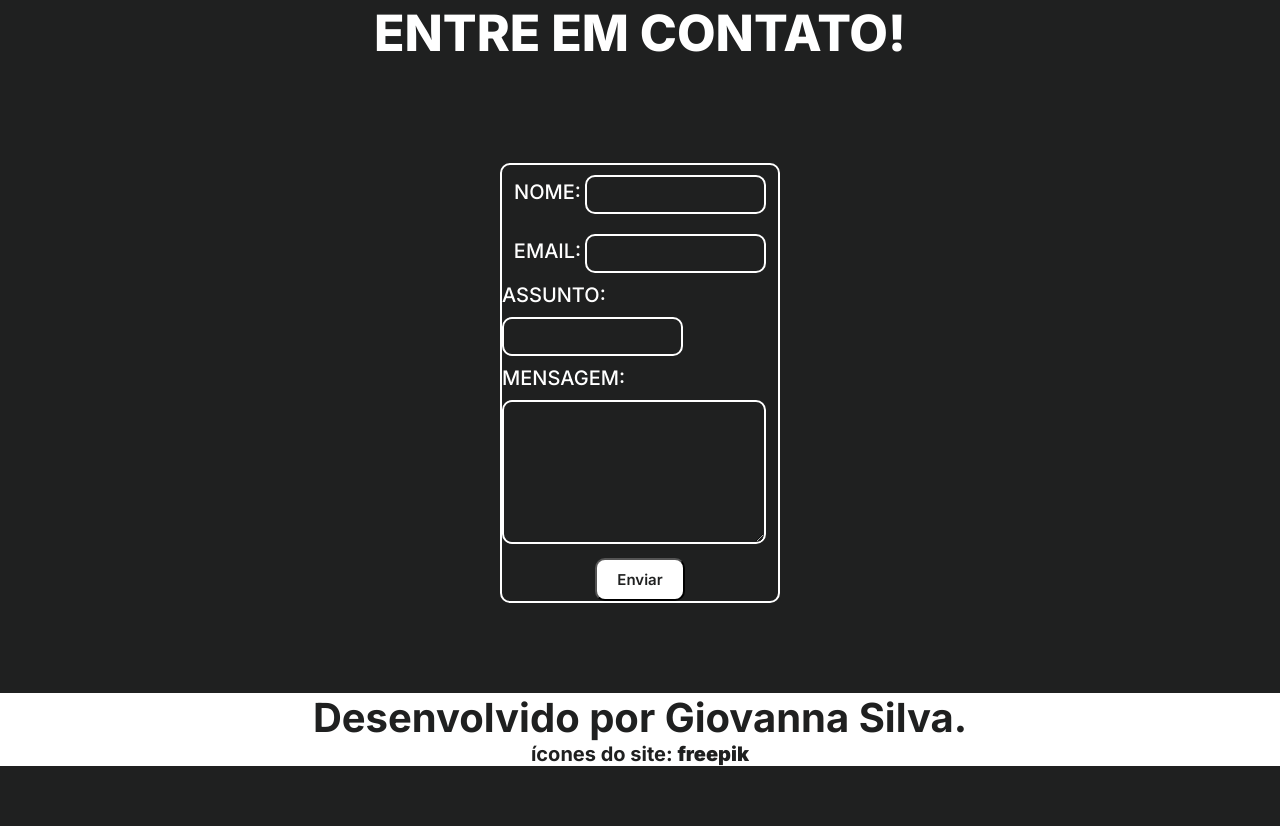
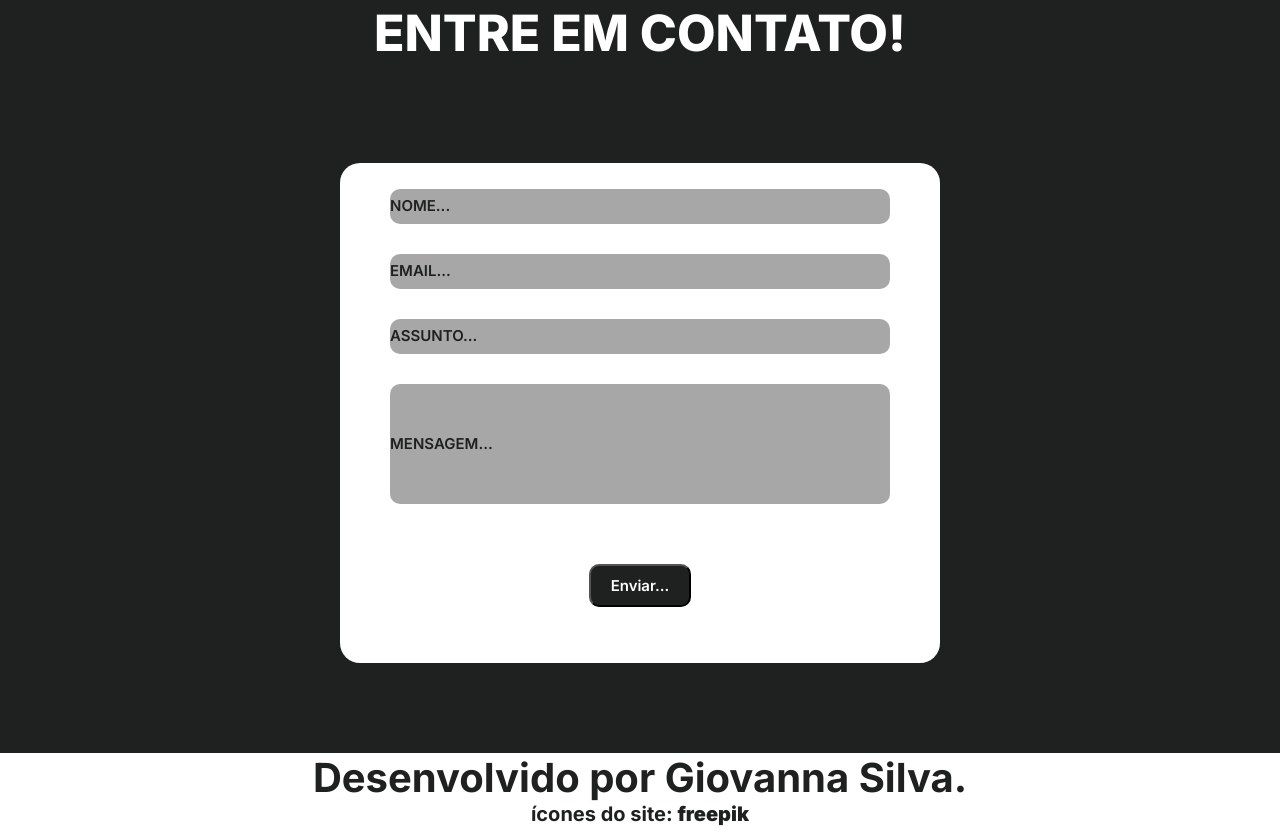
Before and after one commit to GiovannaSilva24/Meu-Portf-lio, a plain HTML site: page index.html in a window 1280 px wide. Shown: the part 4140-4966 px from the top of the page. Before the commit the page ends 4906 px from the top, so only its background shows below. Drawn offline with Linux system fonts and the light colour scheme.

Commit message:
formulario

```diff
--- a/index.html
+++ b/index.html
@@ -137,25 +137,15 @@
     </section>
 
     <h3 class="formulario__titulo">Entre em Contato!</h3>
-   <div class="formulario">
-    <form class="formulario__contato">
-         <div class="campo">
-             <label for="nome">Nome:</label>
-              <input type="text" id="nome" name="nome" required>
+    <div class="formulario">
+    <form class="formulario__contato" data-form>
+        <input data-name placeholder="nome..." type="text">
+        <input data-name placeholder="email..." type="text">
+        <input data-name placeholder="assunto..." type="text">
+        <input class="formulario__mensagem" data-name placeholder="mensagem..." type="text">
+            <button class="botao__enviar" id="botao">Enviar...</button>
         </div>
-        <div class="campo">
-            <label for="email">Email:</label>
-              <input type="email" id="email" name="email" required>
-        </div>
-         <div class="campo">
-            <label for="assunto">Assunto:</label>
-            <input type="text" id="assunto" name="assunto" required>
-        </div> <div class="campo">
-            <label for="mensagem">Mensagem:</label>
-            <textarea id="mensagem" name="mensagem" rows="5" required></textarea>
-        </div> <button type="submit" class="botao__enviar">Enviar</button>
     </form>
-</div>
 
 
   <footer class="rodape">
--- a/style.css
+++ b/style.css
@@ -401,62 +401,65 @@
     display: flex;
     justify-content: center;
    }
+
     .formulario__contato {
+      background-color: var(--branco);
+      border-radius: 20px;
+      width: 600px;
+      height: 500px;
+      padding:0;
+      margin: 0 auto;
       display: flex;
-    flex-direction: column;
       align-items: center;
       justify-content: center;
-    margin: 90px 0px 0px;
-    border: 2px solid var(--branco);
-    border-radius: 10px;
-    margin: 0px 500px;
+      gap: 10px;
+      flex-direction: column;
 
   }
 
-    input {
+
+    .formulario__contato input {
+      margin: 0px 10px;
+      width: 500px;
+      background-color: var(--cinza);
       margin: 10px 0px;
       padding: 10px 0px;
       border-radius: 10px;
-      border: 2px solid #ffffff;
+      border: 2px transparent var(--cinza-escuro);
 
     }
 
-    label {
-      margin: 10px 0px;
-      padding: 10px 0px;
-      color: var(--branco);
+    .formulario__contato input::placeholder {
+      color: var(--cor-de-fundo);
       font-family: var(--fonte-principal);
+      font-size: 15px;
       text-transform: uppercase;
       font-weight: 600;
-      font-size: 20px;
-      font-weight: 500;
     }
 
-    textarea {
-      margin: 10px 0px;
-      padding: 10px 0px;
-      border-radius: 10px;
-      border: 2px solid var(--branco);
-      font-family: var(--fonte-principal);
-      font-size: 20px;
-      font-weight: 500;
+    .formulario__mensagem {
+      display: flex;
+      margin: 0px;
+      height: 100px;
     }
+
 
     .botao__enviar {
       text-decoration: none;
       font-family: var(--fonte-principal);
       font-size: 15px;
       font-style: none;
-      color: #1f2020;
-      background-color: #ffffff;
+      color: var(--branco);
+      background-color: var(--cor-de-fundo);
       font-weight: 600;
+      margin: 40px 0px;
       border-radius: 10px;
       padding: 10px 20px;
     }
 
     .botao__enviar:hover {
-      background-color: var(--cor-de-fundo);
-      color: #ffffff;
+      background-color: var(--cinza);
+      color: var(--cor-de-fundo);
     }
 .rodape {
     display: flex;
```
Lines whose indentation alone changed are shown as unchanged.
